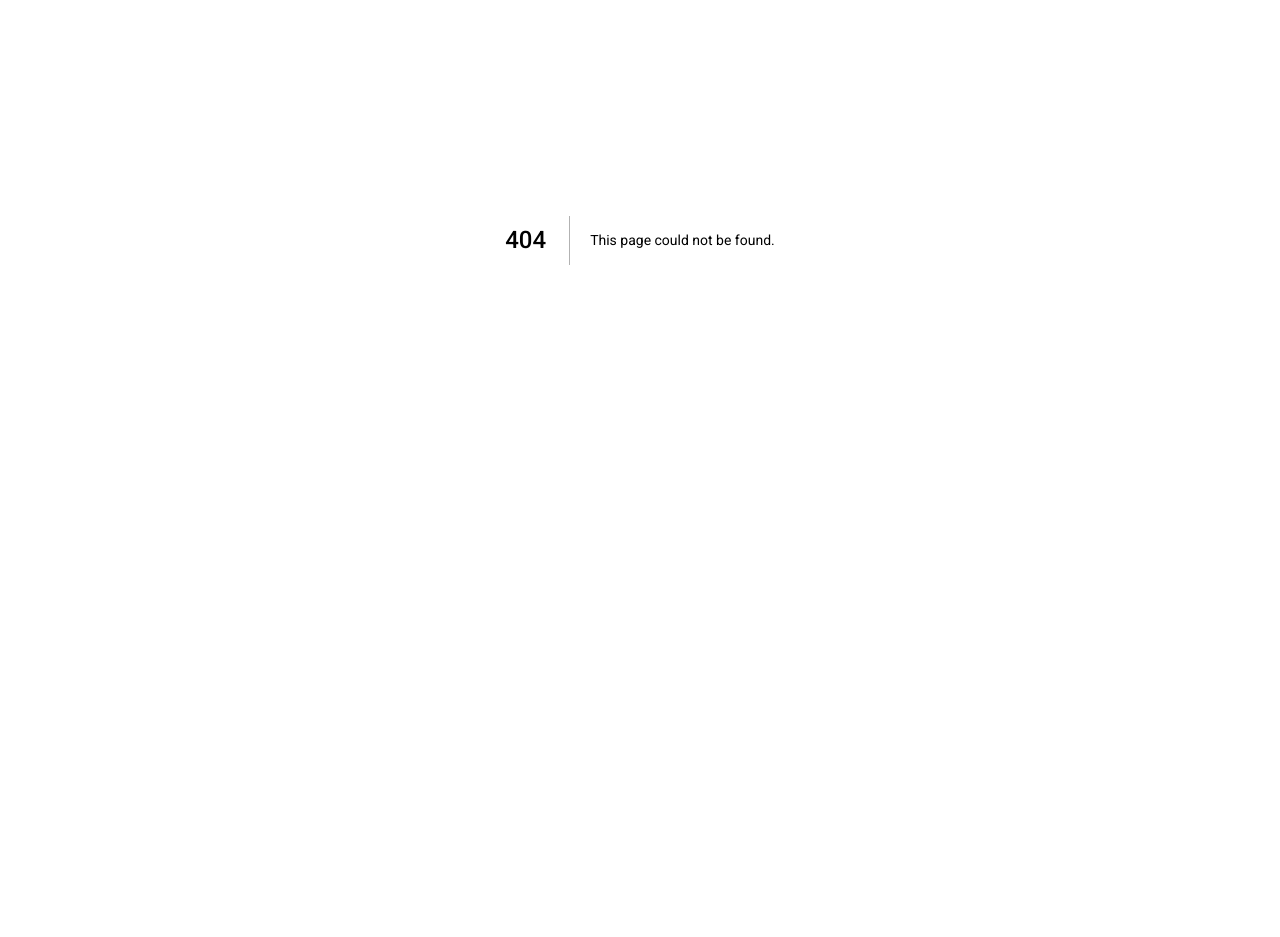
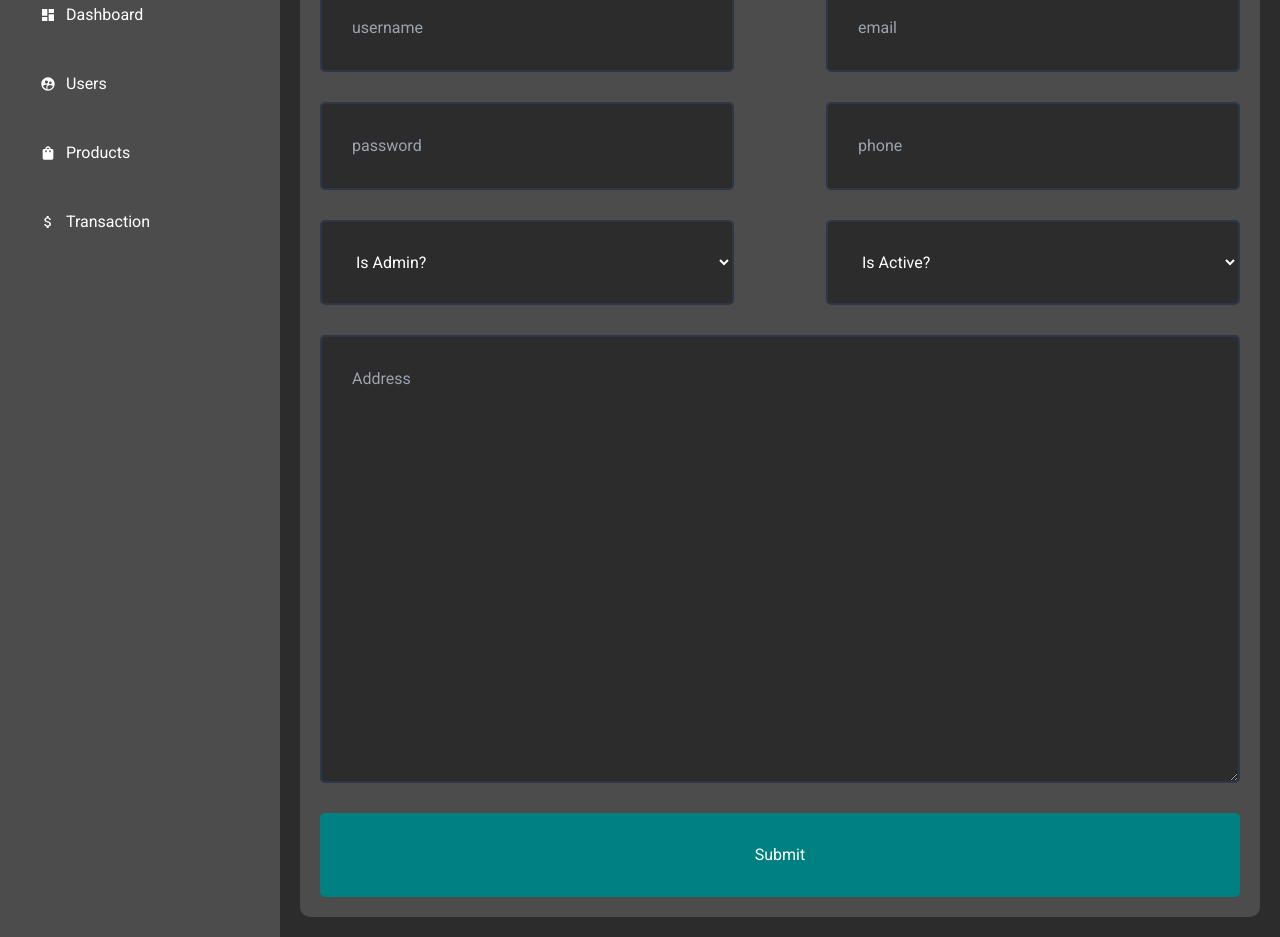
Before and after one commit to prince1096/nextjsdashboard, a Next.js app: page /dashboard/users/add in a window 1280 px wide. Before the commit this address had no page. Shown: the part 160-1097 px from the top of the page. Before the commit the page ends 800 px from the top, so only its background shows below. Built offline with nearby package versions, Linux system fonts and the light colour scheme.

Commit message:
addproduct

```diff
--- /dev/null
+++ b/app/components/ui/dashboard/products/add/addProduct.module.css
@@ -0,0 +1,42 @@
+.container {
+  background-color: var(--bgSec);
+  padding: 20px;
+  border-radius: 10px;
+  margin-top: 20px;
+}
+
+.form {
+  display: flex;
+  flex-wrap: wrap;
+  justify-content: space-between;
+}
+
+.form input,
+.form textarea,
+.form select {
+  padding: 30px;
+  background-color: var(--bg);
+  color: var(--text);
+  border: 2px solid #2e374a;
+  border-radius: 5px;
+  margin-bottom: 30px;
+}
+
+.form input,
+.form select {
+  width: 45%;
+}
+
+.form textarea {
+  width: 100%;
+}
+
+.form button {
+  width: 100%;
+  padding: 30px;
+  background-color: teal;
+  color: var(--text);
+  border: none;
+  border-radius: 5px;
+  cursor: pointer;
+}
--- /dev/null
+++ b/app/components/ui/dashboard/products/products.module.css
@@ -0,0 +1,55 @@
+.container {
+  background-color: var(--bgSec);
+  padding: 20px;
+  border-radius: 10px;
+  margin-top: 20px;
+}
+
+.top {
+  display: flex;
+  align-items: center;
+}
+
+.addButton {
+  padding: 10px;
+  background-color: #585858;
+  color: var(--text);
+  border: none;
+  border-radius: 5px;
+  cursor: pointer;
+}
+
+.table {
+  width: 100%;
+}
+
+.table td {
+  padding: 10px;
+}
+
+.product {
+  display: flex;
+  align-items: center;
+  gap: 10px;
+}
+
+.productImage {
+  border-radius: 50%;
+  object-fit: cover;
+}
+
+.button {
+  padding: 5px 10px;
+  border-radius: 5px;
+  color: var(--text);
+  border: none;
+  cursor: pointer;
+}
+
+.view {
+  background-color: teal;
+}
+
+.delete {
+  background-color: crimson;
+}
--- /dev/null
+++ b/app/components/ui/dashboard/users/add/addUser.module.css
@@ -0,0 +1,42 @@
+.container {
+  background-color: var(--bgSec);
+  padding: 20px;
+  border-radius: 10px;
+  margin-top: 20px;
+}
+
+.form {
+  display: flex;
+  flex-wrap: wrap;
+  justify-content: space-between;
+}
+
+.form input,
+.form textarea,
+.form select {
+  padding: 30px;
+  background-color: var(--bg);
+  color: var(--text);
+  border: 2px solid #2e374a;
+  border-radius: 5px;
+  margin-bottom: 30px;
+}
+
+.form input,
+.form select {
+  width: 45%;
+}
+
+.form textarea {
+  width: 100%;
+}
+
+.form button {
+  width: 100%;
+  padding: 30px;
+  background-color: teal;
+  color: var(--text);
+  border: none;
+  border-radius: 5px;
+  cursor: pointer;
+}
--- /dev/null
+++ b/app/dashboard/products/add/page.jsx
@@ -0,0 +1,37 @@
+"use client";
+
+import styles from "../../../components/ui/dashboard/products/add/addProduct.module.css";
+
+const AddProductPage = () => {
+  const addProduct = () => {
+    return 4;
+  };
+
+  return (
+    <div className={styles.container}>
+      <form action={addProduct} className={styles.form}>
+        <input type="text" placeholder="title" name="title" required />
+        <select name="category" id="category">
+          <option value="general">Choose a Category</option>
+          <option value="kitchen">Kitchen</option>
+          <option value="phone">Phone</option>
+          <option value="computer">Computer</option>
+        </select>
+        <input type="number" placeholder="price" name="price" required />
+        <input type="number" placeholder="stock" name="stock" required />
+        <input type="text" placeholder="color" name="color" />
+        <input type="text" placeholder="size" name="size" />
+
+        <textarea
+          name="desc"
+          id="desc"
+          rows="16"
+          placeholder="Description"
+        ></textarea>
+        <button type="Submit">Submit</button>
+      </form>
+    </div>
+  );
+};
+
+export default AddProductPage;
--- a/app/dashboard/products/page.jsx
+++ b/app/dashboard/products/page.jsx
@@ -1,5 +1,69 @@
-const ProductPage = () => {
-  return <div>Product</div>;
+import Image from "next/image";
+import Link from "next/link";
+// import styles from "@/app/ui/dashboard/products/products.module.css";
+import styles from "../../components/ui/dashboard/products/products.module.css";
+// import { fetchProducts } from "@/app/lib/data";
+// import { deleteProduct } from "@/app/lib/actions";
+
+const ProductPage = async () => {
+  // const products = await fetchProducts();
+  const products = [];
+
+  const deleteProduct = () => {
+    return 5;
+  };
+
+  console.log(products);
+  return (
+    <div className={styles.container}>
+      <div className={styles.top}>
+        <Link href="/dashboard/products/add">
+          <button className={styles.addButton}>Add New</button>
+        </Link>
+      </div>
+      <table className={styles.table}>
+        <thead>
+          <tr>
+            <td>Title</td>
+            <td>Description</td>
+            <td>Price</td>
+            <td>Createt At</td>
+            <td>Stock</td>
+            <td>Action</td>
+          </tr>
+        </thead>
+        <tbody>
+          {products.map((product) => (
+            <tr key={product.title}>
+              <td>
+                <div className={styles.product}>
+                  <Image src="/logo.jpeg" height={40} width={40} alt="logo" />
+                  {product.title}
+                </div>
+              </td>
+              <td>{product.desc}</td>
+              <td>${product.price}</td>
+              <td>{product.cratedAt?.toString().slice(4, 16)}</td>
+              <td>{product.stock}</td>
+              <td>
+                <Link href={`/dashboard/products/${product.id}`}>
+                  <button className={`${styles.button} ${styles.view}`}>
+                    View
+                  </button>
+                </Link>
+                <form action={deleteProduct}>
+                  <input type="hidden" name="id" value={product.id} />
+                  <button className={`${styles.button} ${styles.delete}`}>
+                    Delete
+                  </button>
+                </form>
+              </td>
+            </tr>
+          ))}
+        </tbody>
+      </table>
+    </div>
+  );
 };
 
 export default ProductPage;
--- /dev/null
+++ b/app/dashboard/users/add/page.jsx
@@ -0,0 +1,44 @@
+"use client";
+
+// import addUser from "@/app/lib/actions";
+// import styles from "@/app/ui/dashboard/users/add/addUser.module.css";
+import styles from "../../../components/ui/dashboard/users/add/addUser.module.css";
+
+const AddUserPage = () => {
+  const addUser = () => {};
+
+  return (
+    <div className={styles.container}>
+      <form action={addUser} className={styles.form}>
+        <input type="text" placeholder="username" name="username" required />
+        <input type="email" placeholder="email" name="email" required />
+        <input
+          type="password"
+          placeholder="password"
+          name="password"
+          required
+        />
+        <input type="phone" placeholder="phone" name="phone" />
+        <select name="isAdmin" id="isAdmin">
+          <option value={false}>Is Admin?</option>
+          <option value={true}>Yes</option>
+          <option value={false}>No</option>
+        </select>
+        <select name="isActive" id="isActive">
+          <option value={true}>Is Active?</option>
+          <option value={true}>Yes</option>
+          <option value={false}>No</option>
+        </select>
+        <textarea
+          name="address"
+          id="address"
+          rows="16"
+          placeholder="Address"
+        ></textarea>
+        <button type="submit">Submit</button>
+      </form>
+    </div>
+  );
+};
+
+export default AddUserPage;
```
